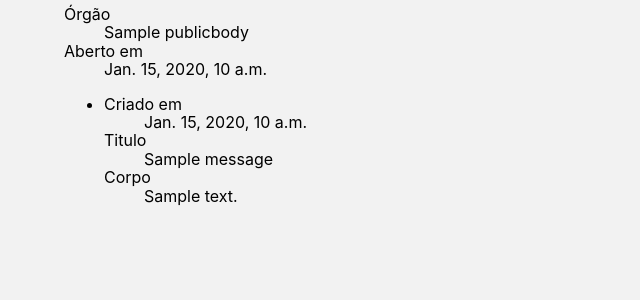
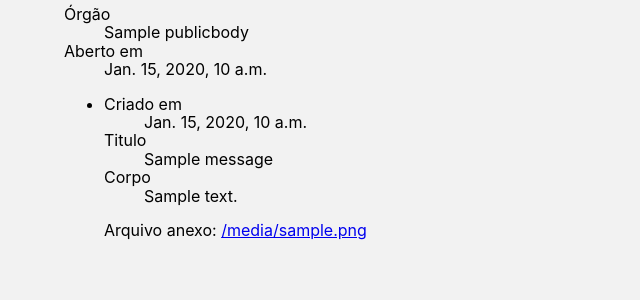
Before and after one commit to FiquemSabendo/queremossaber, a Django app: template web/templates/foi_requests/foirequest_detail.html in a window 1280 px wide. Shown: the part 125-425 px from the top of the page, without its empty margins (0-640 px from the left). Run offline with Django 3.2, Linux system fonts and the light colour scheme; the template is opened without the code that fills it: values that come from a table or form of the project are taken from there, others are empty; tables that the repository leaves empty hold one stand-in row (values such as "Sample post"); parts of the project's set-up code (start-up, migrations or seed data) failed here and were passed over; some libraries are stand-ins or nearby versions.

Commit message:
Upload de arquivos a uma resposta

```diff
--- a/web/foi_requests/models.py
+++ b/web/foi_requests/models.py
@@ -84,6 +84,13 @@ class Message(models.Model):
     created_at = models.DateTimeField(auto_now_add=True)
     updated_at = models.DateTimeField(auto_now=True)
 
+    #Configuring the path to where files will be uploaded
+    #this will result in media/PROTOCOL/filename
+    def _upload_to(instance, filename):
+        return '/'.join([instance.foi_request.protocol, filename])
+
+    attached_file = models.FileField(upload_to=_upload_to, blank=True, null=True)
+
     class Meta:
         ordering = ['-created_at']
 
--- a/web/settings.py
+++ b/web/settings.py
@@ -13,7 +13,6 @@ import os
 
 # Build paths inside the project like this: os.path.join(BASE_DIR, ...)
 BASE_DIR = os.path.dirname(os.path.dirname(os.path.abspath(__file__)))
-
 
 # Quick-start development settings - unsuitable for production
 # See https://docs.djangoproject.com/en/2.0/howto/deployment/checklist/
@@ -118,3 +117,7 @@ USE_TZ = True
 # https://docs.djangoproject.com/en/2.0/howto/static-files/
 
 STATIC_URL = '/static/'
+
+# Uploaded files variables
+MEDIA_URL = '/media/'
+MEDIA_ROOT = os.path.join(BASE_DIR, 'media')
--- a/web/templates/foi_requests/_message_details.html
+++ b/web/templates/foi_requests/_message_details.html
@@ -5,4 +5,7 @@
   <dd>{{ message.title }}</dd>
   <dt>Corpo</dt>
   <dd>{{ message.body }}</dd>
+  {% if message.attached_file %}
+    <p>Arquivo anexo: <a href="{{ message.attached_file.url }}">{{ message.attached_file.url }}</a></p>
+  {% endif %}
 </dl>
--- a/web/urls.py
+++ b/web/urls.py
@@ -16,9 +16,14 @@ Including another URLconf
 from django.views.generic import TemplateView
 from django.contrib import admin
 from django.urls import include, path
+from django.conf import settings
+from django.views.static import serve
+from django.conf.urls import url
+
 
 urlpatterns = [
     path('', TemplateView.as_view(template_name='index.html')),
     path('p/', include('web.foi_requests.urls')),
     path('admin/', admin.site.urls),
+    url(r'^media/(?P<path>.*)$', serve,{'document_root': settings.MEDIA_ROOT, 'show_indexes': False}),
 ]
```
Also changed, not shown: web/foi_requests/migrations/0001_initial.py.
